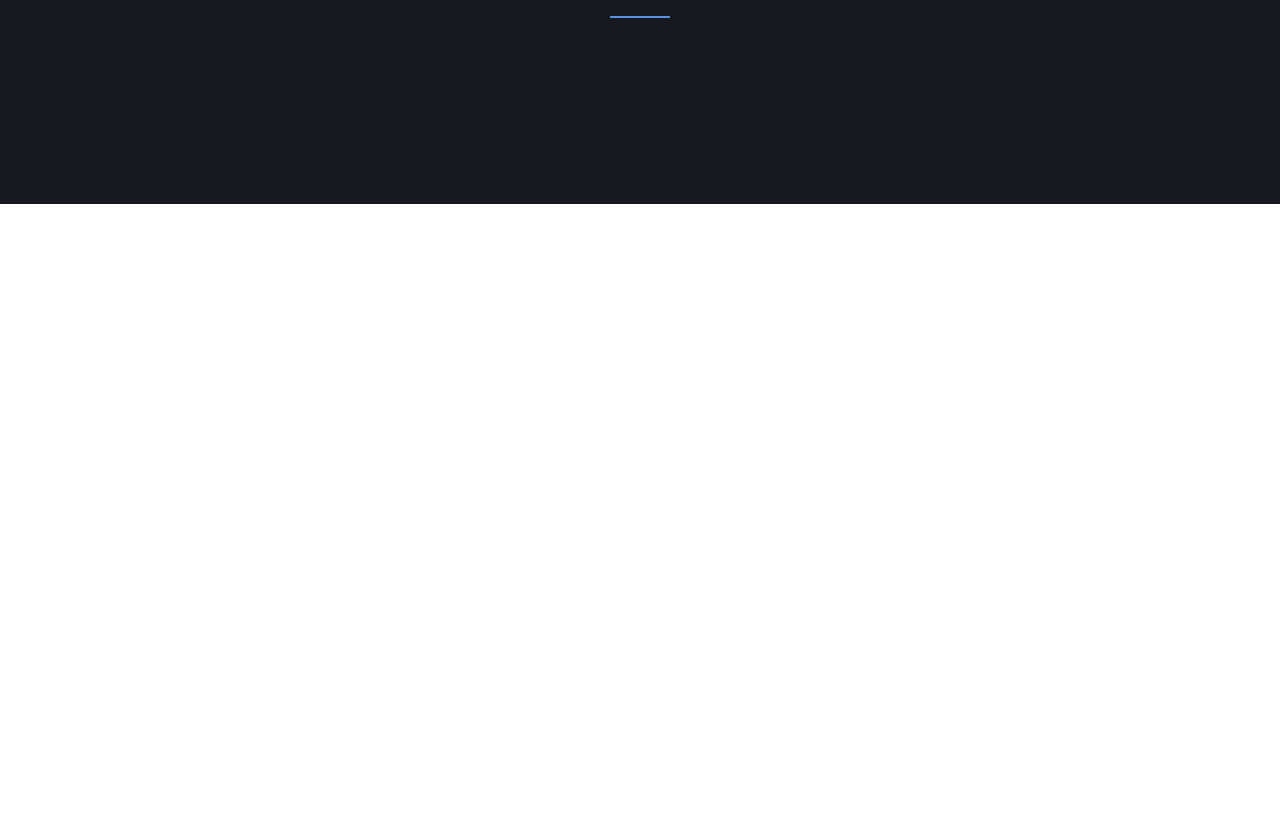
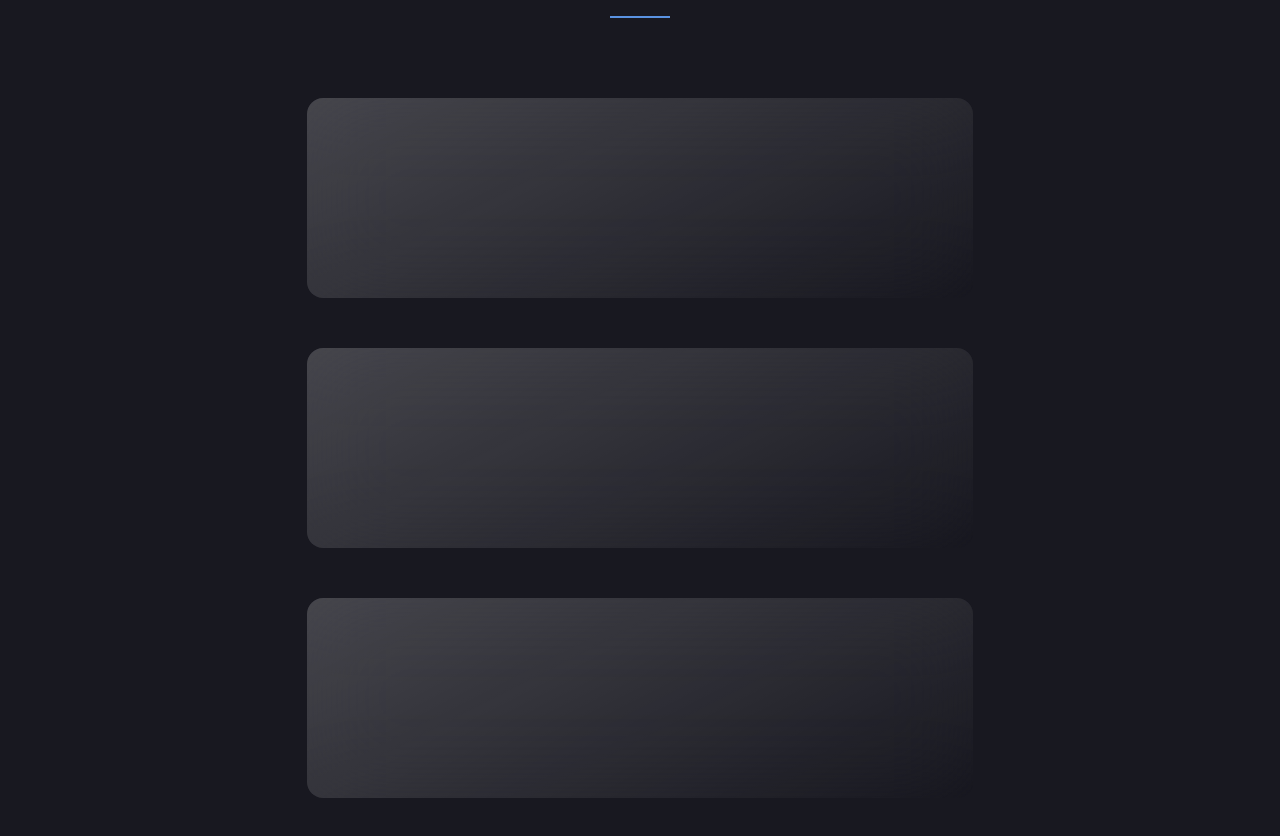
Before and after one commit to f0lg0/portfolio, a React (Create React App) app: page / in a window 1280 px wide. Shown: the part 1130-1966 px from the top of the page. Before the commit the page ends 1334 px from the top, so only its background shows below. Built offline with nearby package versions, Linux system fonts and the light colour scheme.

Commit message:
new: project cards and general layout

```diff
--- /dev/null
+++ b/src/components/ProjectCard.css
@@ -0,0 +1,11 @@
+.card {
+    width: 100%;
+    height: 200px;
+
+    background: linear-gradient(152.97deg, rgba(255, 255, 255, 0.2) 0%, rgba(255, 255, 255, 0) 100%);
+    backdrop-filter: blur(42px);
+
+    /* Note: backdrop-filter has minimal browser support */
+    border-radius: 16px;
+    margin-bottom: 50px;
+}
--- /dev/null
+++ b/src/components/ProjectCard.tsx
@@ -0,0 +1,23 @@
+import React from "react";
+import "./ProjectCard.css";
+
+interface CardProps {
+    title: string;
+    subtitle: string;
+    img_path: string;
+}
+
+interface CardState {}
+
+class ProjectCard extends React.Component<CardProps, CardState> {
+    constructor(props: CardProps) {
+        super(props);
+        this.state = {};
+    }
+
+    render() {
+        return <div className="card"></div>;
+    }
+}
+
+export default ProjectCard;
--- a/src/components/desktop/BodySection.css
+++ b/src/components/desktop/BodySection.css
@@ -1,9 +1,6 @@
 .body_section {
     max-width: 1200px;
     width: 80%;
-
-    /* todo: remove */
-    height: 100vh;
 
     margin: auto;
     margin-top: 50px;
@@ -43,3 +40,9 @@
 .projects_section h2 {
     text-align: center;
 }
+
+.projects_container {
+    width: 100%;
+
+    margin-top: 80px;
+}
--- a/src/components/desktop/BodySection.tsx
+++ b/src/components/desktop/BodySection.tsx
@@ -1,5 +1,7 @@
 import React from "react";
 import "./BodySection.css";
+
+import ProjectCard from "../ProjectCard";
 
 interface BodyProps {}
 interface BodyState {}
@@ -25,6 +27,12 @@ class BodySection extends React.Component<BodyProps, BodyState> {
                 <div className="projects_section" id="Projects">
                     <h2>Projects</h2>
                     <div className="line"></div>
+
+                    <div className="projects_container">
+                        <ProjectCard title="Testing" subtitle="Lorem ipsum" img_path="none" />
+                        <ProjectCard title="Testing" subtitle="Lorem ipsum" img_path="none" />
+                        <ProjectCard title="Testing" subtitle="Lorem ipsum" img_path="none" />
+                    </div>
                 </div>
             </div>
         );
```
